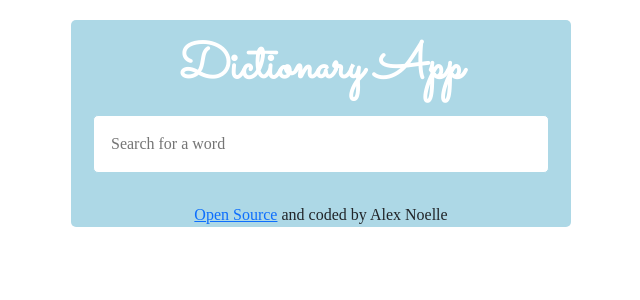
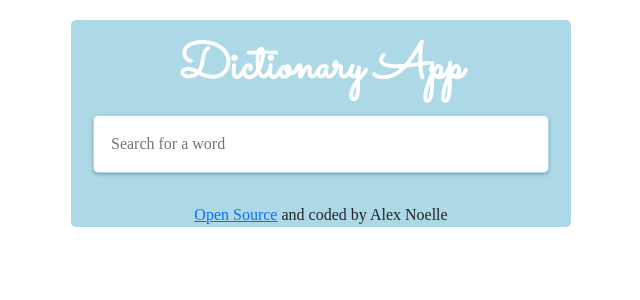
Before and after one commit to alexnoelle07/dictionary, a React (Create React App) app: page / in a window 1280 px wide. Shown: the top 300 px of the page, without its empty margins (319-959 px from the left). Built offline with nearby package versions, Linux system fonts and the light colour scheme; no server answers.

Commit message:
updated box shadow on sections

```diff
--- a/src/Dictionary.css
+++ b/src/Dictionary.css
@@ -1,6 +1,8 @@
 .Dictionary section {
   background-color: #fff;
   border: 1px solid lightblue;
+  box-shadow: rgba(50, 50, 93, 0.25) 0px 2px 5px -1px,
+    rgba(0, 0, 0, 0.3) 0px 1px 3px -1px;
   border-radius: 5px;
   margin: 10px;
   padding: 15px;
```
